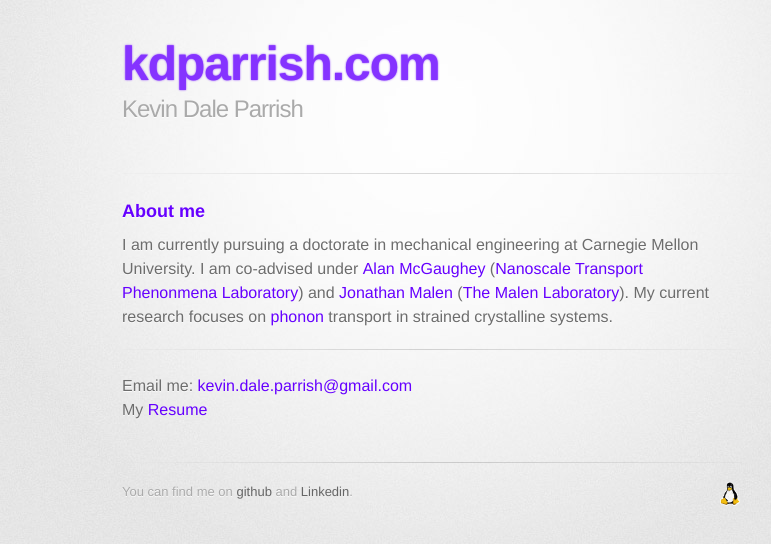
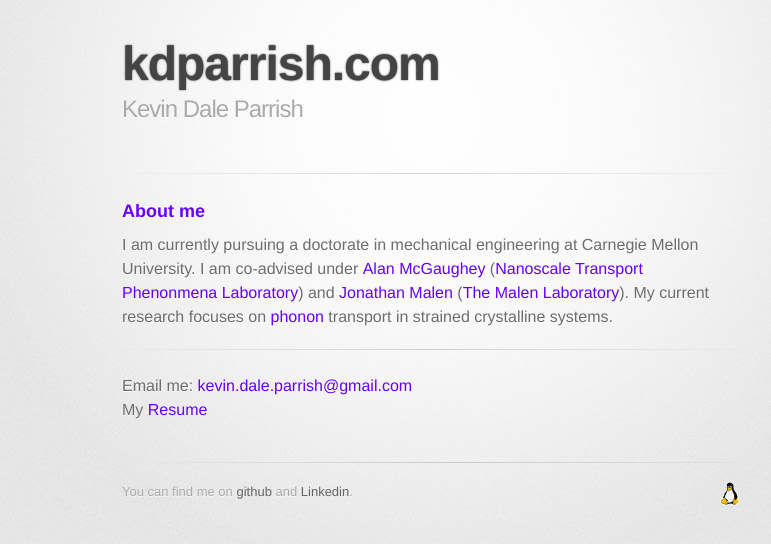
Before and after one commit to kparrish/kparrish.github.io, a plain HTML site: page index.html in a window 1280 px wide. In both pictures the pointer is over the link "kdparrish.com". Shown: the whole page, without its empty margins (208-979 px from the left). Drawn offline with Linux system fonts and the light colour scheme.

Commit message:
Changed color for header link/hover

```diff
--- a/stylesheets/stylesheet.css
+++ b/stylesheets/stylesheet.css
@@ -80,6 +80,15 @@ a:hover {
 header {
   padding-top: 35px;
   padding-bottom: 25px;
+}
+
+header a {
+  color: #666;
+}
+
+header a:hover {
+  color: #444;
+  text-shadow: #444 0px 0px 2px;
 }
 
 header h1 {
```
